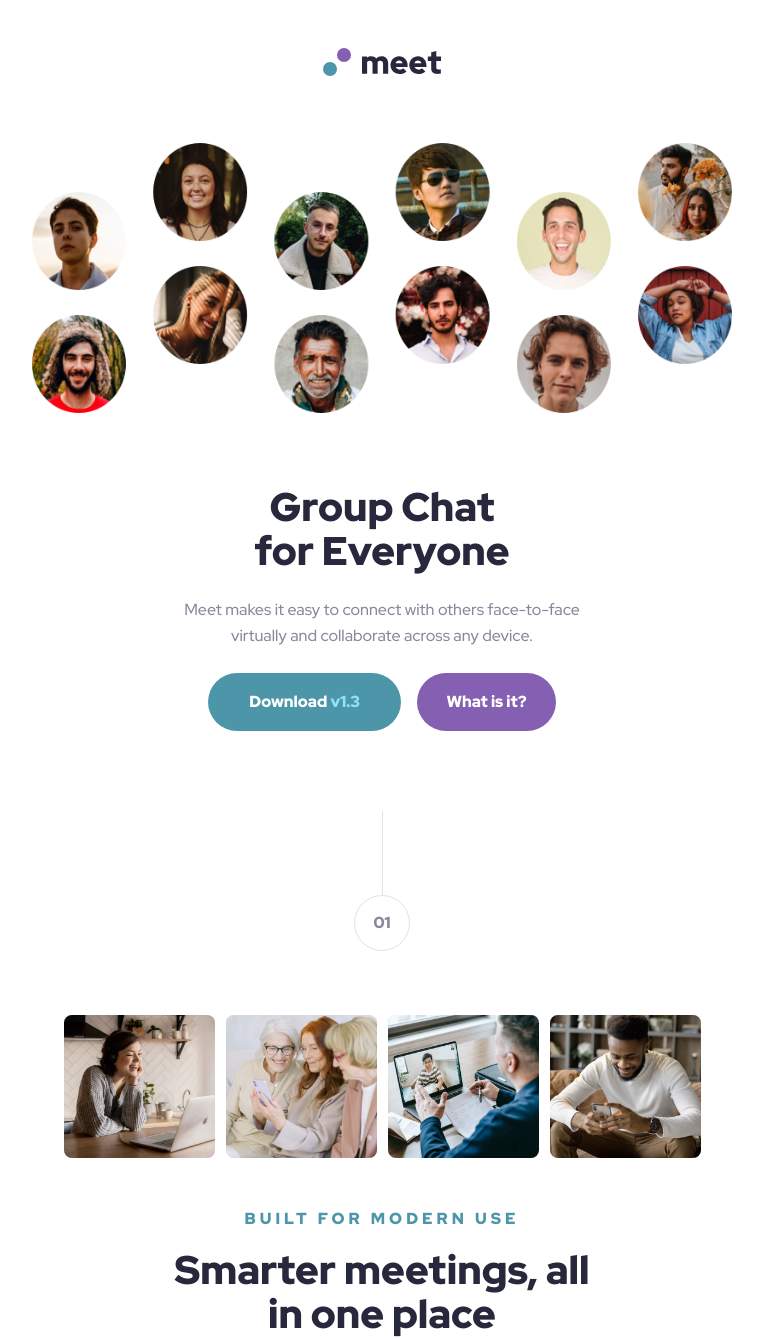
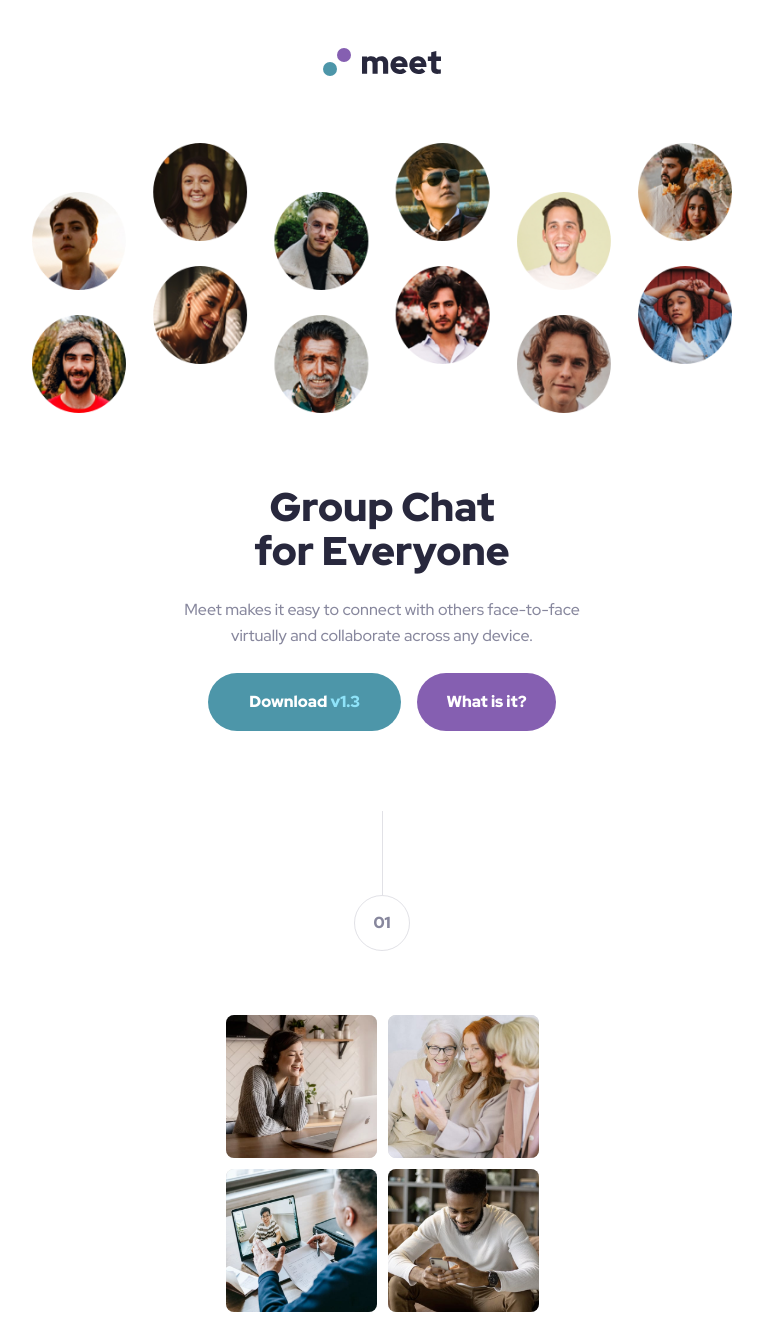
Before and after one commit to DIMITRIDAR/Meet-Langind-Page, a plain HTML site: page index.html in a window 1280 px wide. Shown: the top 1339 px of the page, without its empty margins (258-1021 px from the left). Drawn offline with Linux system fonts and the light colour scheme.

Commit message:
add width to the .meeting-pictures div in mobile version

```diff
--- a/style.css
+++ b/style.css
@@ -166,6 +166,7 @@ main {
   gap: 2rem;
   margin-top: 6.4rem;
   justify-content: center;
+  width: 32.2rem;
 }
 
 .first-pic,
```
